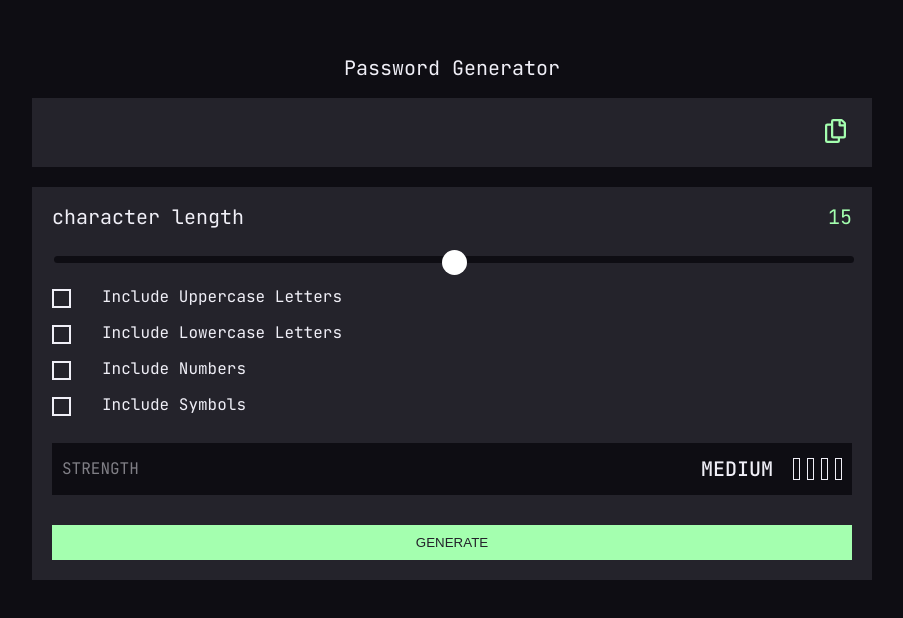
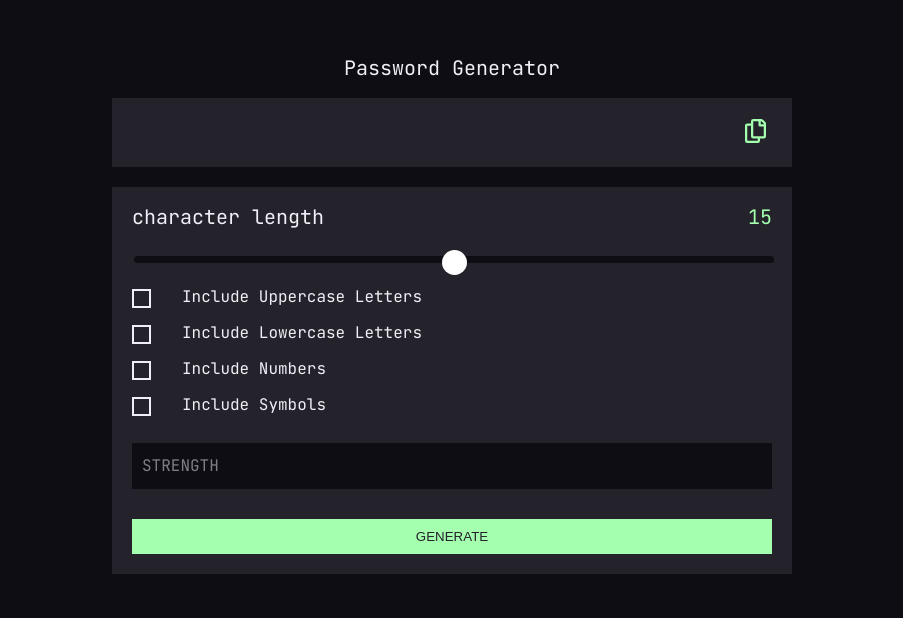
Before and after one commit to nicolenam/passwordGenerator, a React (Create React App) app: page / in a window 1280 px wide. Shown: the part 142-760 px from the top of the page, without its empty margins (188-1091 px from the left). Built offline with nearby package versions, Linux system fonts and the light colour scheme.

Commit message:
Added conditions to determine the strength of the randomly generated password

```diff
--- a/src/App.css
+++ b/src/App.css
@@ -68,7 +68,7 @@ h1{
 }
 
 .wrapper{
-	max-width: 800px;
+	max-width: 50%;
 	min-width: 300px;
 	margin: 0 auto;
 	background-color: #24232b;
@@ -260,7 +260,10 @@ h1{
 .bar{
 	width: 5px;
 	height: 20px;
-	border: 1px solid #f0eff7;
+	border: 1.5px solid #f0eff7;
 }
 
-/* background-color: #fccb60; */
+.fill{
+	background-color: #fccb60;
+	border: 1.5px solid #fccb60;
+}
--- a/src/App.js
+++ b/src/App.js
@@ -1,7 +1,7 @@
 import './App.css';
-import { useState } from 'react';
-import Display from './Components/Display';
-import Form from './Components/Form';
+import { useState } from "react";
+import Display from "./Components/Display";
+import Form from "./Components/Form";
 
 function App() {
 
--- a/src/Components/Evaluation.js
+++ b/src/Components/Evaluation.js
@@ -1,14 +1,45 @@
-const Evaluation = () =>{
+const Evaluation = ({strength}) =>{
+
+
     return(
         <section className="evaluation">
             <h2>Strength</h2>
             <div className="resultContainer">
-                <h3>medium</h3>
+                <h3>{strength}</h3>
                 <div className="barContainer">
-                    <div className="bar"></div>
-                    <div className="bar"></div>
-                    <div className="bar"></div>
-                    <div className="bar"></div>
+                    {
+                        strength === "Strong" ?
+                    <>
+                        <div className="bar fill"></div>
+                        <div className="bar fill"></div>
+                        <div className="bar fill"></div>
+                        <div className="bar fill"></div>
+                    </>
+                    :
+                    null
+                    }
+                    {
+                        strength === "Medium" ?
+                    <>
+                        <div className="bar fill"></div>
+                        <div className="bar fill"></div>
+                        <div className="bar fill"></div>
+                        <div className="bar"></div>
+                    </>
+                    :
+                    null
+                    }
+                    {
+                        strength === "Weak" ?
+                    <>
+                        <div className="bar fill"></div>
+                        <div className="bar"></div>
+                        <div className="bar"></div>
+                        <div className="bar"></div>
+                    </>
+                    :
+                    null
+                    }
                 </div>
             </div>
         </section>
--- a/src/Components/Form.js
+++ b/src/Components/Form.js
@@ -1,4 +1,4 @@
-import { useState } from 'react';
+import { useState } from "react";
 import OptionsList from "./OptionsList";
 import Evaluation from "./Evaluation";
 
@@ -6,6 +6,21 @@ const Form = ({setPassword}) =>{
 
     const [ length, setLength ] = useState(15);
     const [ optionsArr, setOptionsArr ] = useState([]);
+    const [ strength, setStrength ] = useState("");
+    const strongPassword = new RegExp('(?=.*[a-z])(?=.*[A-Z])(?=.*[0-9])(?=.*[^A-Za-z0-9])(?=.{15,})');
+    const mediumPassword = new RegExp('((?=.*[a-z])(?=.*[A-Z])(?=.*[0-9])(?=.*[^A-Za-z0-9])(?=.{6,}))|((?=.*[a-z])(?=.*[A-Z])(?=.*[^A-Za-z0-9])(?=.{8,}))');
+
+    const checkStrength = (password) =>{
+        console.log(password);
+        if(strongPassword.test(password)){
+            setStrength("Strong");
+        }
+        else if(mediumPassword.test(password)){
+            setStrength("Medium");
+        }else{
+            setStrength("Weak");
+        }
+    }
 
     const handleChange = (e) =>{
         setLength(e.target.value);
@@ -46,7 +61,7 @@ const Form = ({setPassword}) =>{
                         password += characters[randomIndex];
                     }
                     setPassword(password);
-
+                    checkStrength(password);
                 }else if(JSON.stringify(sortedOptionsArr) === JSON.stringify(caseTwo)){
 
                     password += lowerCase[Math.floor(Math.random() * lowerCase.length)];
@@ -60,7 +75,7 @@ const Form = ({setPassword}) =>{
                         password += characters[randomIndex];
                     }
                     setPassword(password);
-
+                    checkStrength(password);
                 }else if(JSON.stringify(sortedOptionsArr) === JSON.stringify(caseThree)){
 
                     password += lowerCase[Math.floor(Math.random() * lowerCase.length)];
@@ -74,6 +89,7 @@ const Form = ({setPassword}) =>{
                         password += characters[randomIndex];
                     }
                     setPassword(password);
+                    checkStrength(password);
                 }else if(JSON.stringify(sortedOptionsArr) === JSON.stringify(caseFour)){
 
                     password += upperCase[Math.floor(Math.random() * upperCase.length)];
@@ -87,6 +103,7 @@ const Form = ({setPassword}) =>{
                         password += characters[randomIndex];
                     }
                     setPassword(password);
+                    checkStrength(password);
                 }
 
             }else{
@@ -102,6 +119,7 @@ const Form = ({setPassword}) =>{
                     password += characters[randomIndex];
                 }
                 setPassword(password);
+                checkStrength(password);
             }
 
         }else{
@@ -132,7 +150,7 @@ const Form = ({setPassword}) =>{
                 <OptionsList userInput={userInput}/>
             </div>
             <div>
-                <Evaluation />
+                <Evaluation strength={strength}/>
             </div>
             <button className="submitBtn">Generate</button>
         </form>
```
